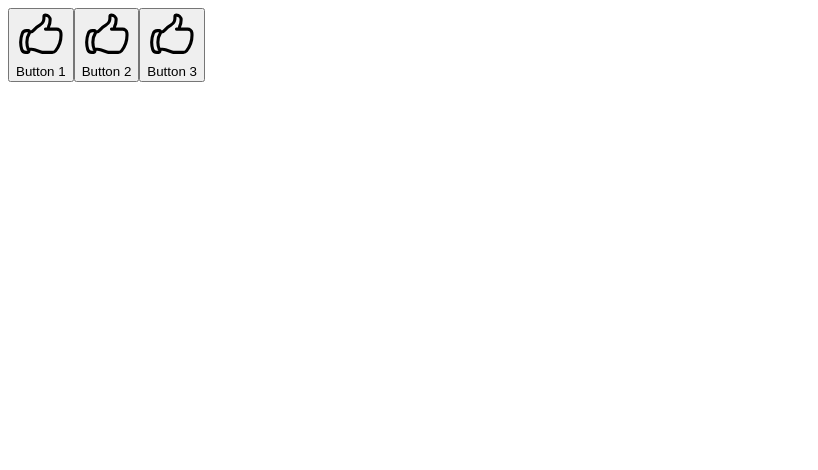
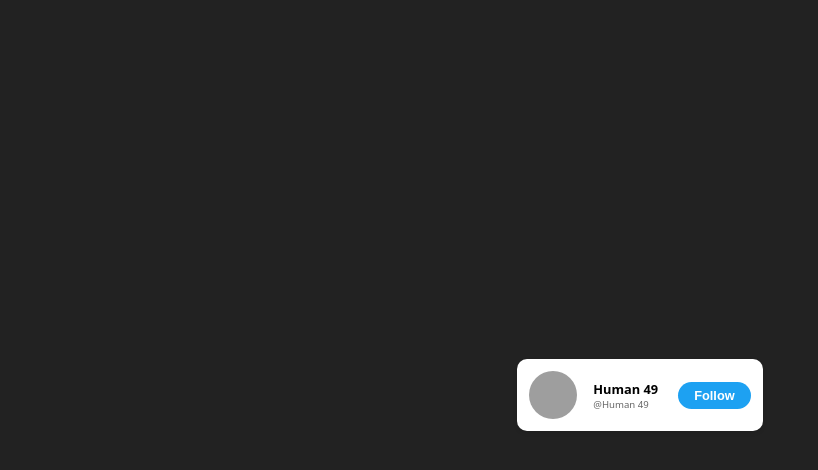
Before and after one commit to michel-lopez-franco/ReactEjemplos, a React (Vite) app in the folder 00-hola-mundo/: page / in a window 1280 px wide. Shown: the top 470 px of the page, without its empty margins (0-818 px from the left). Built offline with nearby package versions, Linux system fonts and the light colour scheme; grey boxes are pictures that could not be loaded.

Commit message:
Ej: primer followCard pero falta hacerlo componente

```diff
--- /dev/null
+++ b/00-hola-mundo/src/App.css
@@ -0,0 +1,63 @@
+
+
+.tw-followCard {
+    display: flex;
+    padding: 12px;
+    margin-bottom: 10px;
+    border-radius: 10px;
+    background-color: white;
+    box-shadow: 0 2px 4px rgba(0, 0, 0, 0.1);
+    align-items: center;
+    font-size: .8rem;
+    gap: 12px;
+}
+
+.tw-followCard-header {
+    display: flex;
+    align-items: center;
+    gap: 4px;
+}
+
+.tw-followCard-info {
+    display: flex;
+    flex-direction: column;
+}
+
+.tw-followCard-infoUserName {
+    opacity: .6;
+    font-size: .6rem;
+}
+
+.tw-followCard-avatar {
+    width: 48px;
+    height: 48px;
+    border-radius: 50%;
+    margin-right: 12px;
+}
+
+.tw-followCard-button {
+    padding: 6px 16px;
+    border-radius: 20px;
+    background-color: #1DA1F2;
+    color: white;
+    font-weight: 700;
+    font-size: .8rem;
+    cursor: pointer;
+    border: none;
+}
+
+.tw-followCard-button:hover {
+    background-color: #0F8BDA;
+}
+
+.tw-followCard-button:focus {
+    outline: none;
+}
+
+.tw-followCard-aside {
+    display: flex;
+    flex-direction: column;
+    margin-left: 8px;
+    gap: 4px;
+
+}
--- /dev/null
+++ b/00-hola-mundo/src/App.jsx
@@ -0,0 +1,30 @@
+import './App.css'
+
+export function App() {
+    return (
+        <article className='tw-followCard'>
+            <header className='tw-followCard-header'>
+                <img
+                className='tw-followCard-avatar'
+                src="https://mighty.tools/mockmind-api/content/human/49.jpg"
+                alt="Michel logo"
+                />
+                <div className='tw-followCard-info'>
+                    <strong className='tw-followCard-infoName'>Human 49 </strong>
+                    <span className='tw-followCard-infoUserName'>@Human 49</span>
+                </div>
+            </header>
+
+            <aside className='tw-followCard-aside'>
+                <button className='tw-followCard-button'>
+                    Follow
+                </button>
+            </aside>
+        </article>
+    );
+}
+
+
+
+
+//https://mighty.tools/mockmind-api/content/human/43.jpg
--- /dev/null
+++ b/00-hola-mundo/src/index.css
@@ -0,0 +1,10 @@
+
+body {
+    margin: 0;
+    background: #222;
+    font-family: system-ui, -apple-system, BlinkMacSystemFont, 'Segoe UI', Roboto, Oxygen, Ubuntu, Cantarell, 'Open Sans', 'Helvetica Neue', sans-serif;
+    display: grid;
+    place-items: center;
+    min-height: 100vh;
+
+}
--- a/00-hola-mundo/src/main.jsx
+++ b/00-hola-mundo/src/main.jsx
@@ -1,29 +1,12 @@
 import React from 'react'
 import ReactDOM from 'react-dom/client'
-
-
-//PascalCase -> for react components
-//camelCase
-//snake_case
-//kebab-case
-
-const Button = ({text}) => {
-
-  return (<button>
-  <svg xmlns="http://www.w3.org/2000/svg" fill="none" viewBox="0 0 24 24" strokeWidth={1.5} stroke="currentColor" className="w-6 h-6">
-  <path strokeLinecap="round" strokeLinejoin="round" d="M6.633 10.25c.806 0 1.533-.446 2.031-1.08a9.041 9.041 0 0 1 2.861-2.4c.723-.384 1.35-.956 1.653-1.715a4.498 4.498 0 0 0 .322-1.672V2.75a.75.75 0 0 1 .75-.75 2.25 2.25 0 0 1 2.25 2.25c0 1.152-.26 2.243-.723 3.218-.266.558.107 1.282.725 1.282m0 0h3.126c1.026 0 1.945.694 2.054 1.715.045.422.068.85.068 1.285a11.95 11.95 0 0 1-2.649 7.521c-.388.482-.987.729-1.605.729H13.48c-.483 0-.964-.078-1.423-.23l-3.114-1.04a4.501 4.501 0 0 0-1.423-.23H5.904m10.598-9.75H14.25M5.904 18.5c.083.205.173.405.27.602.197.4-.078.898-.523.898h-.908c-.889 0-1.713-.518-1.972-1.368a12 12 0 0 1-.521-3.507c0-1.553.295-3.036.831-4.398C3.387 9.953 4.167 9.5 5 9.5h1.053c.472 0 .745.556.5.96a8.958 8.958 0 0 0-1.302 4.665c0 1.194.232 2.333.654 3.375Z" />
-  </svg>
-    {text}
-  </button>
-)}
-
+import {App} from './App.jsx'
+import './index.css'
 
 ReactDOM.createRoot(document.getElementById('root')).render(
     <React.Fragment>
 
-      <Button text='Button 1' />
-      <Button text='Button 2' />
-      <Button text='Button 3' />
+    <App />
 
     </React.Fragment>
 )
```
